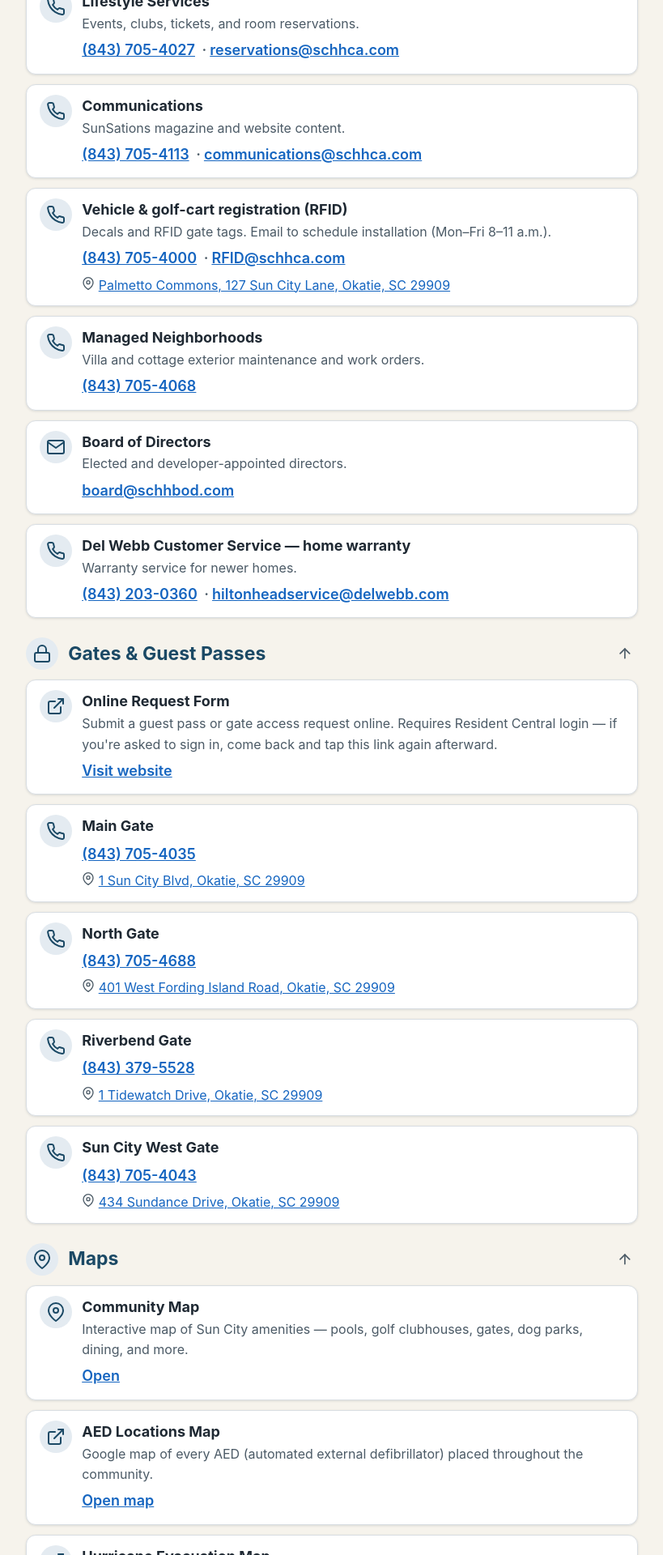
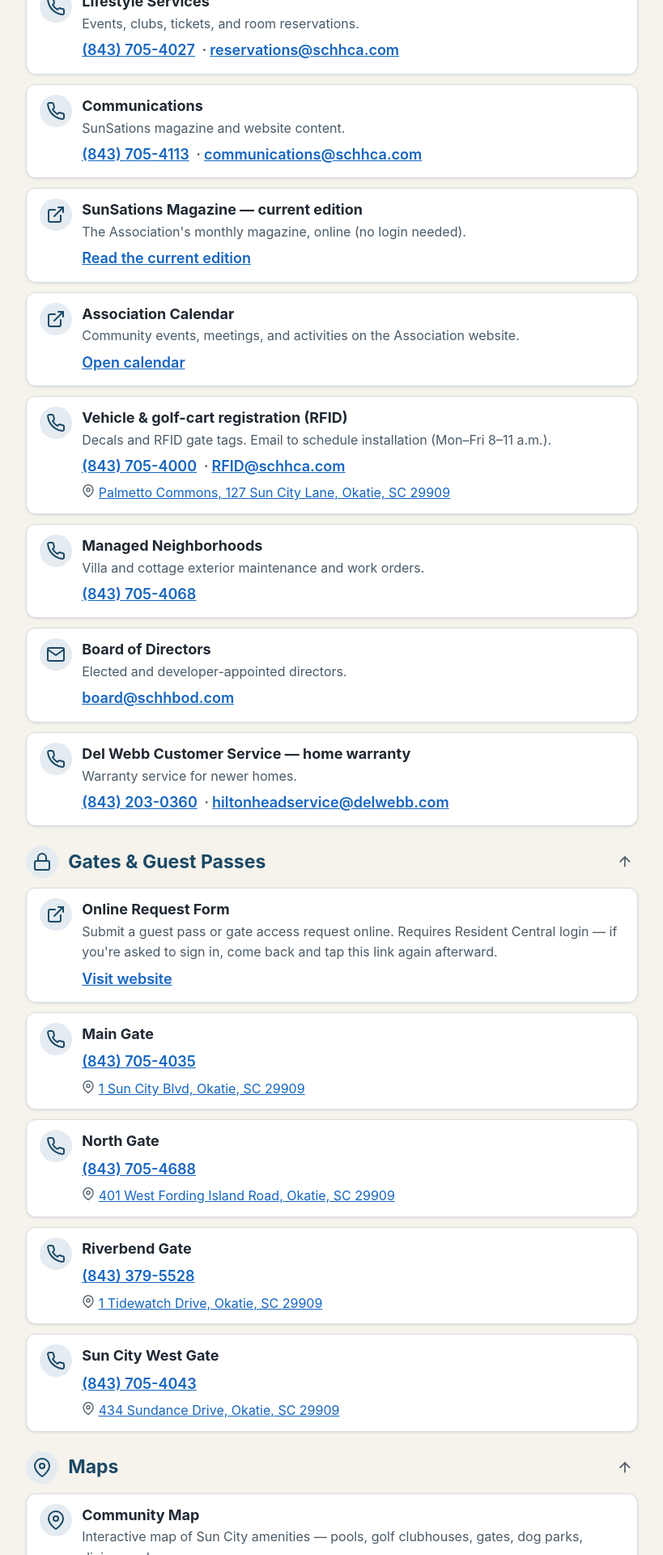
Before and after one commit to rsnyder/schh-info, a Jekyll site: the page built from links/index.html, in a window 1280 px wide. Shown: the part 1862-3782 px from the top of the page at 81% size, without its empty margins (244-1063 px from the left). Built offline with Jekyll 4.4.1, drawn with Linux system fonts in a browser that asks for light colours; some of the changed text lies outside the part shown.

Commit message:
Quick Links: current SunSations edition (live-updated) and the Association calendar
Co-Authored-By: Claude Fable 5 <noreply@anthropic.com>

```diff
--- a/_data/quicklinks.yml
+++ b/_data/quicklinks.yml
@@ -58,6 +58,18 @@
       phone: "(843) 705-4113"
       email: "communications@schhca.com"
       description: "SunSations magazine and website content."
+    # `live: sunsations` — links/index.html swaps the href and link text for
+    # this month's edition from chat.schh.info/api/sunsations/current
+    # (written by the nightly ingest); the url below is the fallback.
+    - title: "SunSations Magazine — current edition"
+      url: "https://view.publitas.com/d9718a7d-1ef1-4cf0-afe8-ec4e78d0bea0/august-2026-sunsations/"
+      link_text: "Read the current edition"
+      live: sunsations
+      description: "The Association's monthly magazine, online (no login needed)."
+    - title: "Association Calendar"
+      url: "https://suncityhiltonhead.org/calendar"
+      link_text: "Open calendar"
+      description: "Community events, meetings, and activities on the Association website."
     - title: "Vehicle & golf-cart registration (RFID)"
       phone: "(843) 705-4000"
       email: "RFID@schhca.com"
--- a/links/index.html
+++ b/links/index.html
@@ -46,7 +46,7 @@ description: "Important community links — phone numbers, websites, and contact
                         <span class="link-contact">
                             {% if link.phone %}<a href="tel:{{ link.phone | remove: '(' | remove: ')' | remove: ' ' | remove: '-' }}">{{ link.phone }}</a>{% endif %}
                             {% if link.email %}{% if link.phone %}<span class="vendor-sep">&middot;</span>{% endif %}<a href="mailto:{{ link.email }}">{{ link.email }}</a>{% endif %}
-                            {% if link.url %}{% if link.phone or link.email %}<span class="vendor-sep">&middot;</span>{% endif %}<a href="{{ link.url }}" target="_blank" rel="noopener">{{ link.link_text | default: "Visit website" }}</a>{% endif %}
+                            {% if link.url %}{% if link.phone or link.email %}<span class="vendor-sep">&middot;</span>{% endif %}<a href="{{ link.url }}" target="_blank" rel="noopener"{% if link.live %} data-live="{{ link.live }}"{% endif %}>{{ link.link_text | default: "Visit website" }}</a>{% endif %}
                             {%- comment -%} page = same-site path (e.g. /map/): stays in this tab / the installed app {%- endcomment -%}
                             {% if link.page %}{% if link.phone or link.email or link.url %}<span class="vendor-sep">&middot;</span>{% endif %}<a href="{{ link.page }}">Open</a>{% endif %}
                         </span>
@@ -69,3 +69,21 @@ description: "Important community links — phone numbers, websites, and contact
        <a href="/faq/">FAQs</a> &mdash; tap any question there and the Guide
        answers it.</p>
 </div>
+
+<script>
+// Live "current edition" link: the nightly ingest records this month's
+// SunSations gallery URL; swap it in so the page never needs a deploy when
+// the edition changes. The YAML url is the fallback if the fetch fails.
+(function () {
+    var a = document.querySelector('a[data-live="sunsations"]');
+    if (!a) return;
+    fetch("https://chat.schh.info/api/sunsations/current")
+        .then(function (r) { return r.ok ? r.json() : null; })
+        .then(function (d) {
+            if (!d || !d.url) return;
+            a.href = d.url;
+            if (d.title) a.textContent = "Read " + d.title.replace(/\s*SunSations\s*$/i, "");
+        })
+        .catch(function () {});
+})();
+</script>
```
